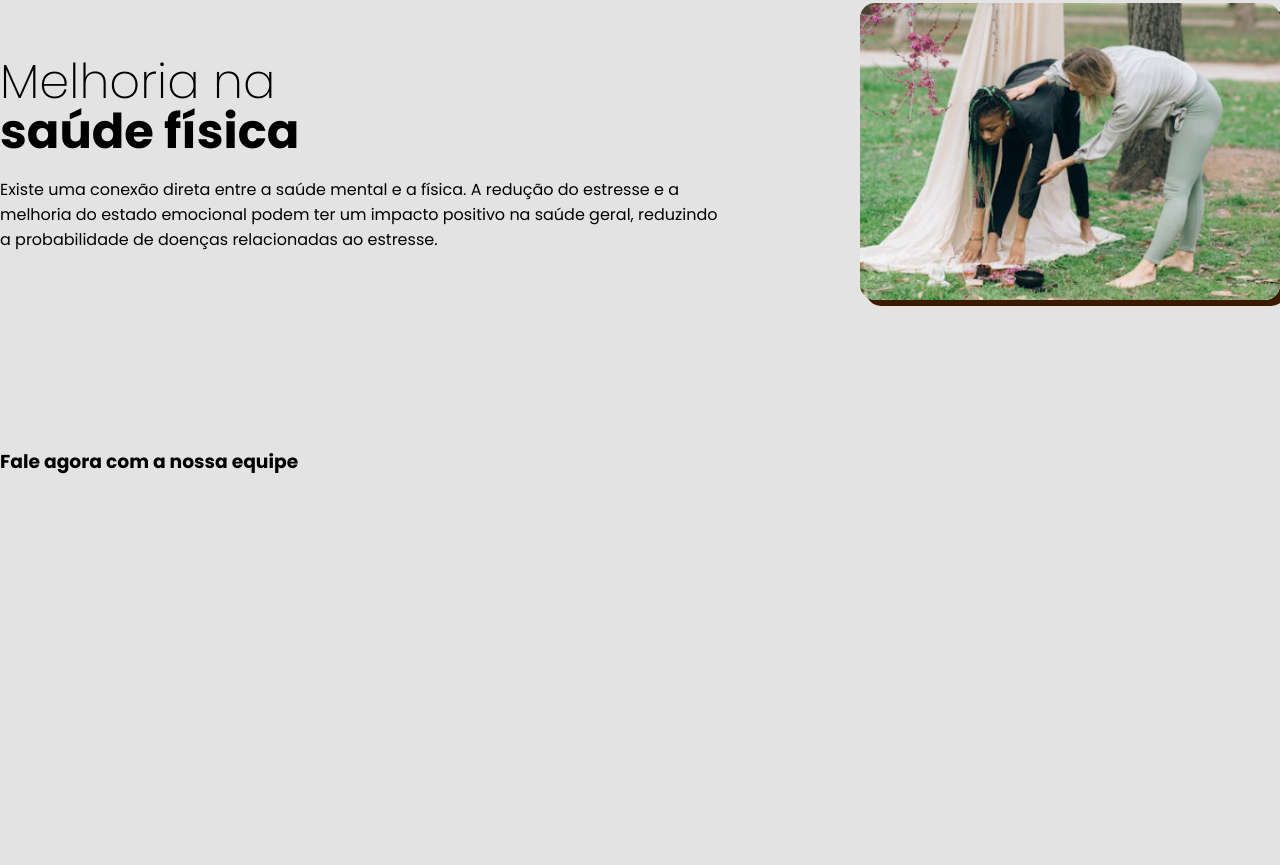
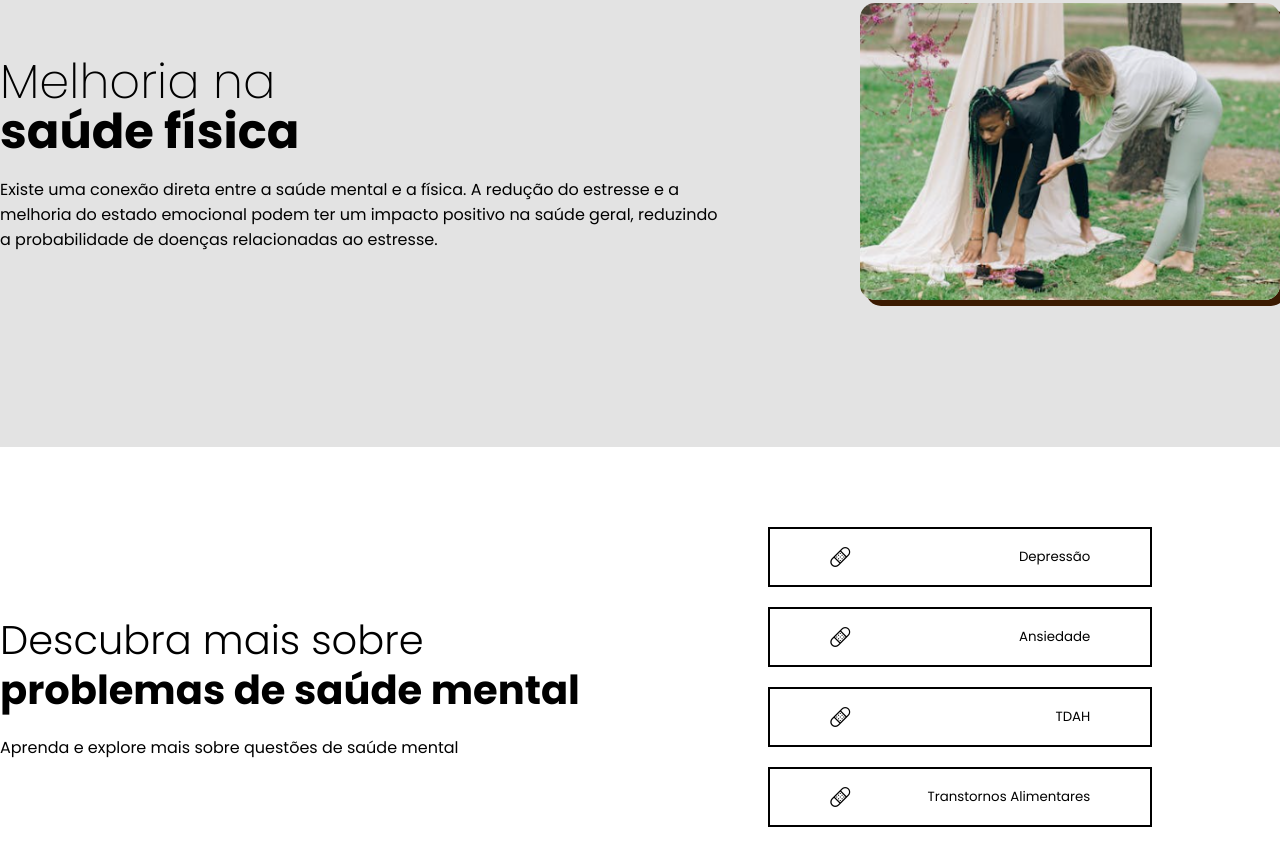
Before and after one commit to brie-dev/Bem-estar, a plain HTML site: page index.html in a window 1280 px wide. Shown: the part 1599-2464 px from the top of the page. Before the commit the page ends 2075 px from the top, so only its background shows below. Drawn offline with nearby package versions, Linux system fonts and the light colour scheme.

Commit message:
saiba mais sobre saude finalizada

```diff
--- a/css/style.css
+++ b/css/style.css
@@ -136,3 +136,50 @@ section.vantagens{
     font-weight: 200;
 }
 /* FIM VANTAGENS */
+
+/* SAUDE */
+section.saude{
+    background-color: white;
+    padding: 80px 0;
+}
+.txt-saude, .icons-saude{
+    display: inline-block;
+    width: 50%;
+    margin-right: -4px;
+    vertical-align: middle;
+}
+.saude .txt-saude h3{
+    font-size: 2.5em;
+    line-height: 50px;
+    font-weight: 300;
+    margin-bottom: 20px;
+}
+.saude .txt-saude h3 span{
+    display: block;
+    font-weight: 700;
+}
+.saude .icons-saude a{
+    text-decoration: none;
+}
+.saude .icons-saude button{
+    display: flex;
+    align-items: center;
+    justify-content: space-between;
+    padding: 0 60px;
+    width: 60%;
+    height: 60px;
+    margin: 0 auto 20px auto;
+    background-color: transparent;
+    border: 2px solid black;
+    cursor: pointer;
+    transition: .5s;
+}
+.saude .icons-saude button i{
+    font-size: 20px;
+}
+.saude .icons-saude button:hover{
+    background-color: black;
+    color: white;
+}
+
+/* FIM SAUDE */
--- a/index.html
+++ b/index.html
@@ -10,6 +10,9 @@
     <link rel="preconnect" href="https://fonts.gstatic.com" crossorigin>
     <link href="https://fonts.googleapis.com/css2?family=Poppins:ital,wght@0,100;0,200;0,300;0,400;0,500;0,600;0,700;0,800;0,900;1,100;1,200;1,300;1,400;1,500;1,600;1,700;1,800;1,900&display=swap" rel="stylesheet">
     <!-- FIM GOOGLE FONTS -->
+    <!-- BOOTSTRAP ICONS -->
+    <link rel="stylesheet" href="https://cdn.jsdelivr.net/npm/bootstrap-icons@1.11.3/font/bootstrap-icons.min.css">
+    <!-- FIM BOOTSTRAP ICONS -->
     <title>Comunicação em Saúde</title>
 </head>
 <body>
@@ -84,14 +87,29 @@
     </section>
     <!-- FIM VANTAGENS -->
 
-    <!-- CONTATO -->
-     <section class="contato">
+    <!-- SAUDE -->
+     <section class="saude">
         <div class="interface">
-            <article class="txt-contato">
-                <h3><span>Fale agora com a </span>nossa equipe</h3>
+            <article class="txt-saude">
+                <h3>Descubra mais sobre <span>problemas de saúde mental</span></h3>
+                <p>Aprenda e explore mais sobre questões de saúde mental</p>
+            </article>
+            <article class="icons-saude">
+                <a href="#">
+                    <button><i class="bi bi-bandaid"></i><p>Depressão</p></button>
+                </a>
+                <a href="#">
+                    <button><i class="bi bi-bandaid"></i><p>Ansiedade</p></button>
+                </a>
+                <a href="#">
+                    <button><i class="bi bi-bandaid"></i><p>TDAH</p></button>
+                </a>
+                <a href="#">
+                    <button><i class="bi bi-bandaid"></i><p>Transtornos Alimentares</p></button>
+                </a>
             </article>
         </div>
      </section>
-    <!-- FIM CONTATO -->
+    <!-- FIM SAUDE -->
 </body>
 </html>
```
